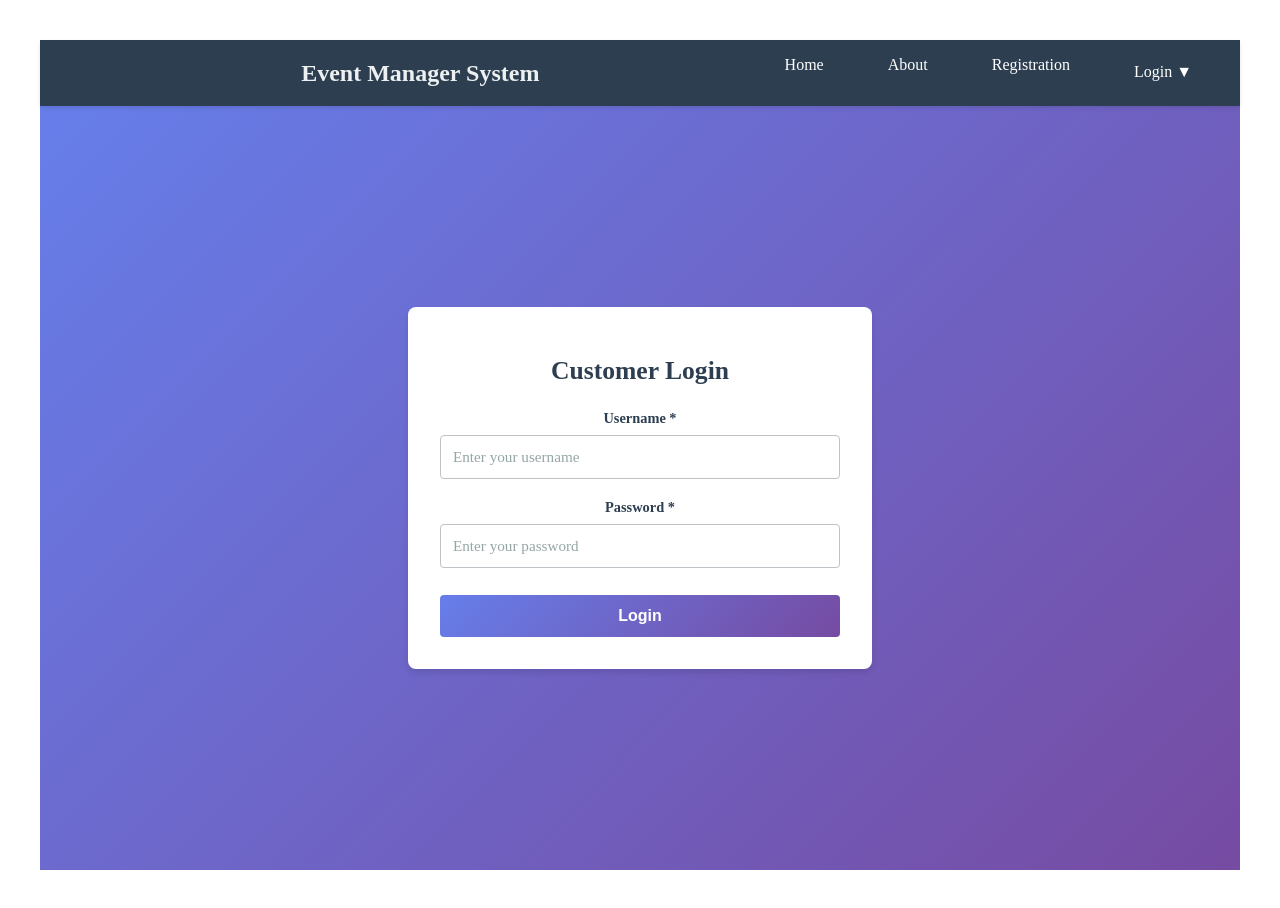
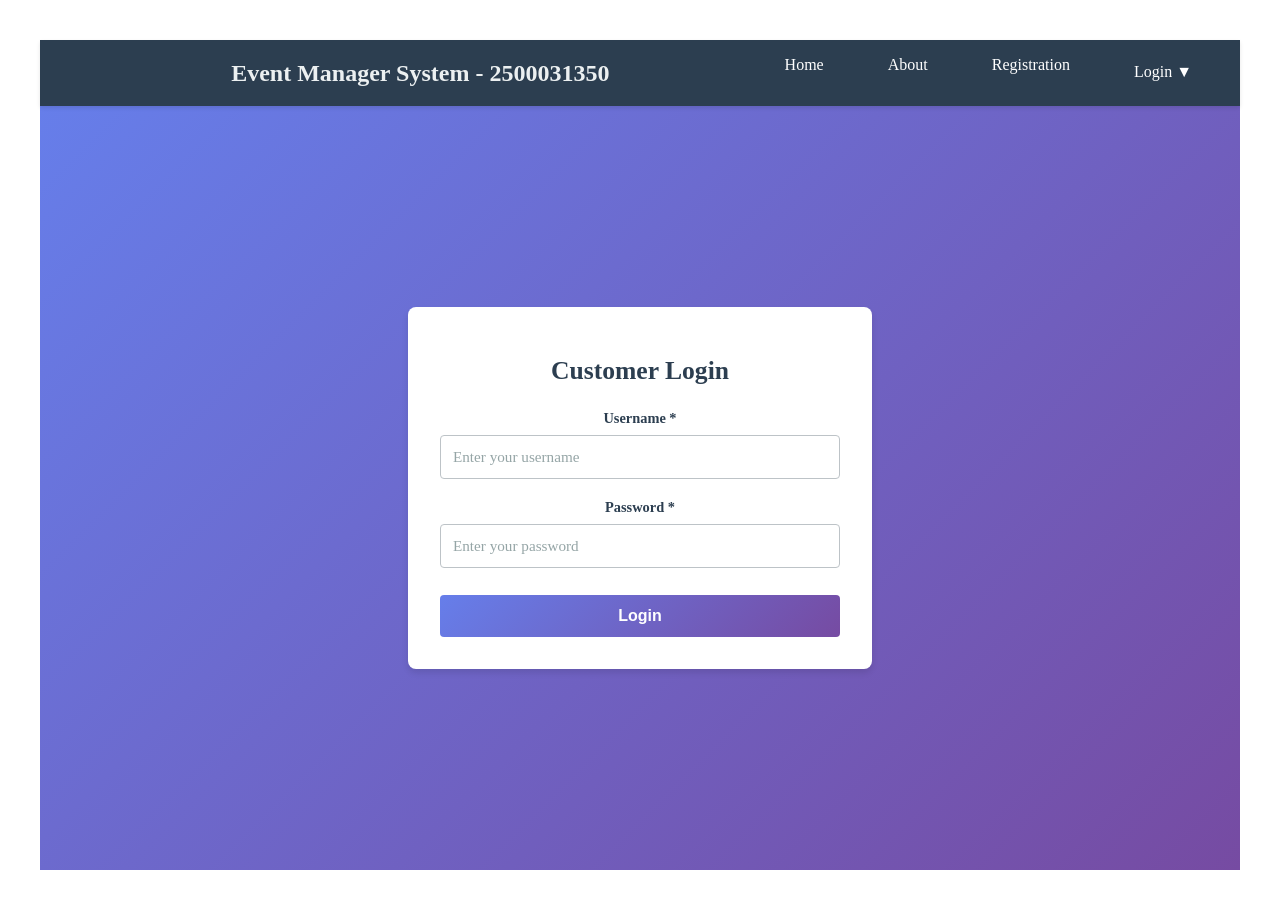
Before and after one commit to MohdSufiyanShirazi/react-sdp-repo, a React (Vite) app: page /customer-login in a window 1280 px wide. Built offline with nearby package versions, Linux system fonts and the light colour scheme.

Commit message:
project added and modified

```diff
--- a/src/pages/MainNavBar.jsx
+++ b/src/pages/MainNavBar.jsx
@@ -15,7 +15,7 @@ const MainNavBar = () => {
       <div className="navbar-container">
         <div className="navbar-logo">
           <Link to="/" className="logo-link">
-              Event Manager System
+              Event Manager System - 2500031350
           </Link>
         </div>
         <ul className="nav-menu">
```
